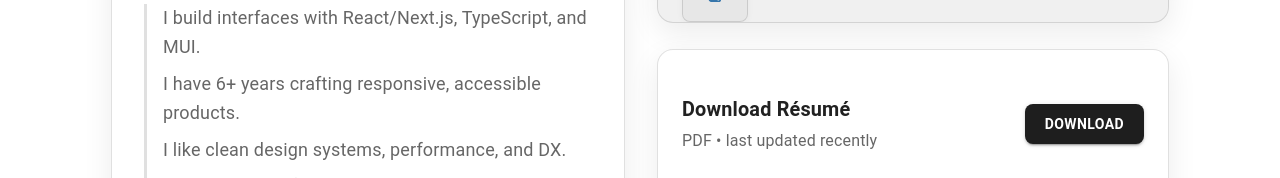
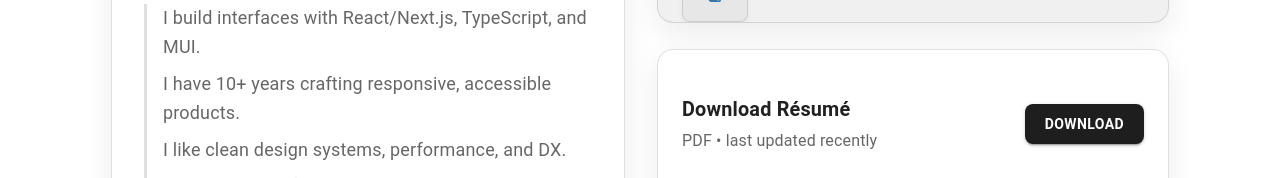
Before and after one commit to shrivs4/PortFolio-Website, a React (Vite) app in the folder Portfolio/: page / in a window 1280 px wide. Shown: the part 448-626 px from the top of the page. Built offline with nearby package versions, Linux system fonts and the light colour scheme.

Commit message:
Update experience from 6 to 10 years in Home.tsx

```diff
--- a/Portfolio/src/Home.tsx
+++ b/Portfolio/src/Home.tsx
@@ -116,7 +116,7 @@ export const Home = () => {
                 mb: 1,
               }}
             >
-              I have 6+ years crafting responsive, accessible products.
+              I have 10+ years crafting responsive, accessible products.
             </Typography>
             <Typography
               sx={{
```
